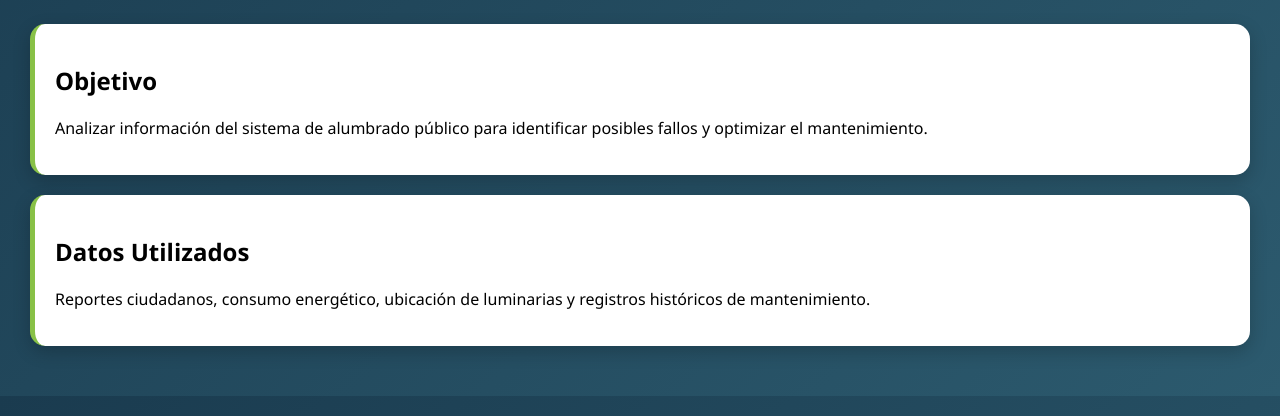
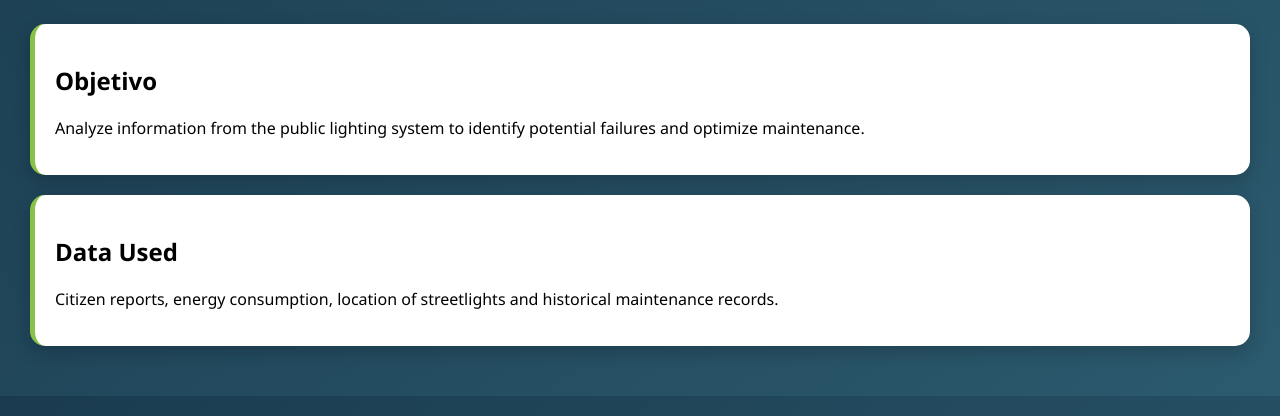
Before and after one commit to Gerlopa/-project, a Flask app: page / in a window 1280 px wide. Shown: the part 384-800 px from the top of the page. Run offline with Flask 3, Linux system fonts and the light colour scheme.

Commit message:
Translate index.html content from Spanish to English

```diff
--- a/templates/index.html
+++ b/templates/index.html
@@ -3,7 +3,7 @@
 <head>
     <meta charset="UTF-8">
     <meta name="viewport" content="width=device-width, initial-scale=1.0">
-    <title>Alumbrado Público</title>
+    <title>Public Lighting</title>
 
     <link rel="stylesheet" href="{{ url_for('static', filename='style.css') }}">
 </head>
@@ -40,10 +40,9 @@
     <!-- HERO -->
     <div class="hero">
         <div class="hero-content">
-            <h1>Alumbrado Público</h1>
+            <h1>Public Lighting</h1>
             <p>
-                Predicción de fallos en el alumbrado público mediante
-                análisis de reportes ciudadanos y consumo energético
+                Predicting public lighting failures through analysis of citizen reports and energy consumption
             </p>
         </div>
     </div>
@@ -52,17 +51,16 @@
     <div class="card">
         <h2>Objetivo</h2>
         <p>
-            Analizar información del sistema de alumbrado público para
-            identificar posibles fallos y optimizar el mantenimiento.
+            Analyze information from the public lighting system to identify potential failures and optimize maintenance.
         </p>
     </div>
 
     <!-- CARD 2 -->
     <div class="card">
-        <h2>Datos Utilizados</h2>
+        <h2>
+             Data Used</h2>
         <p>
-            Reportes ciudadanos, consumo energético, ubicación de luminarias
-            y registros históricos de mantenimiento.
+            Citizen reports, energy consumption, location of streetlights and historical maintenance records.
         </p>
     </div>
 
```
